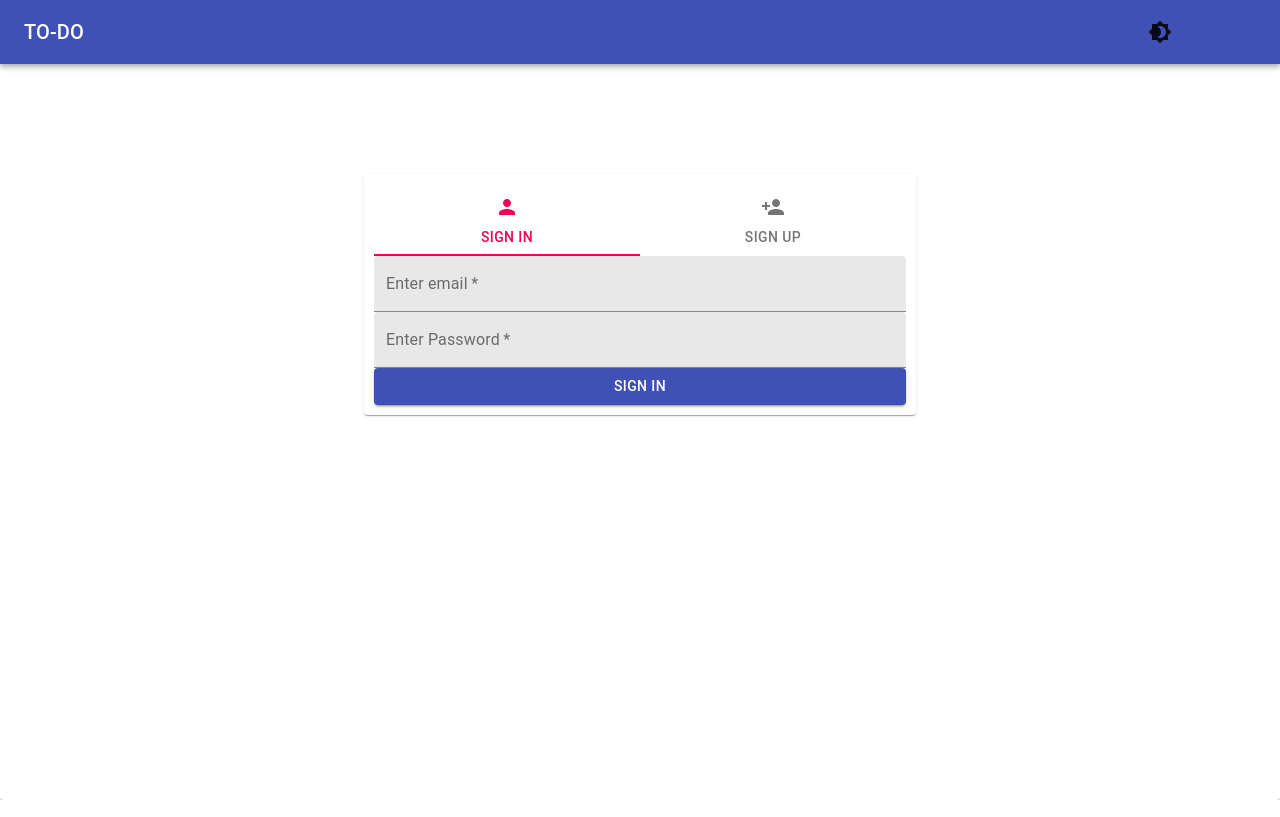
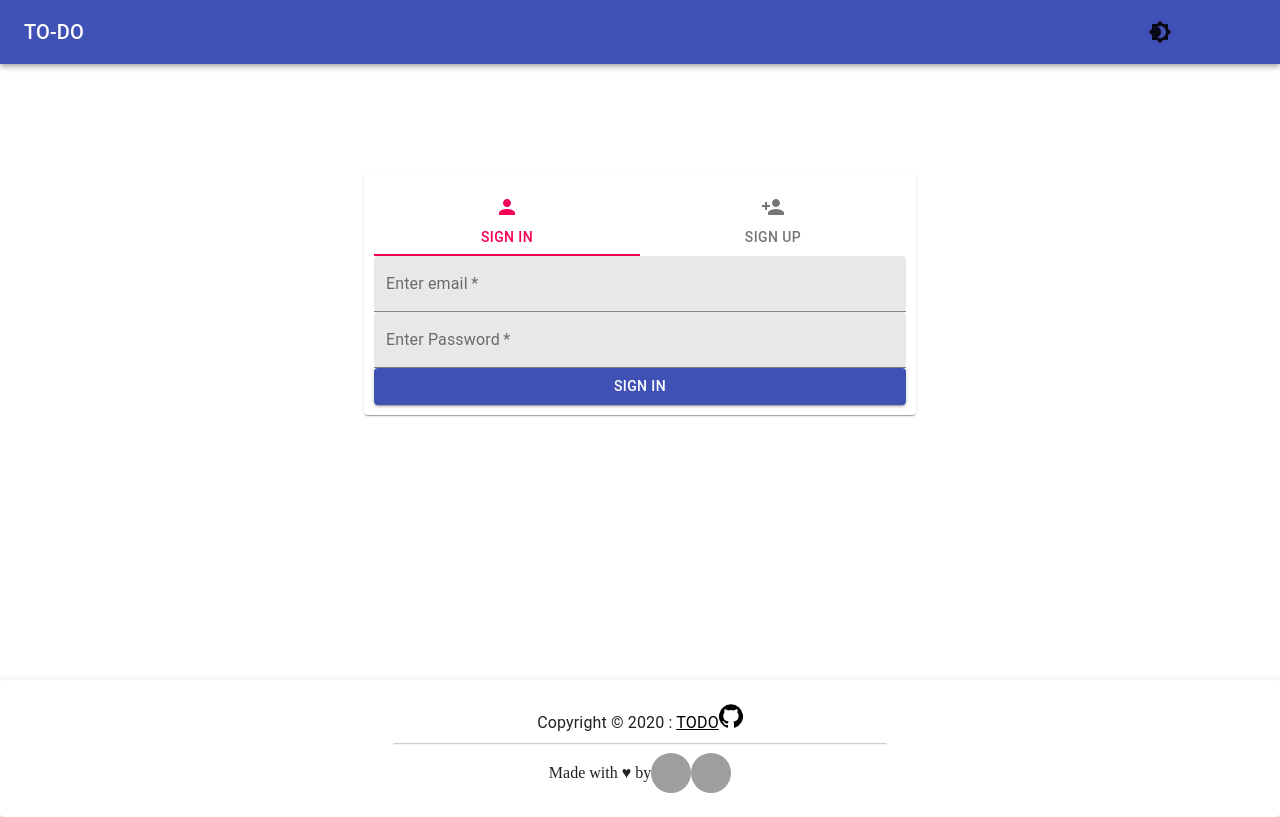
Before and after one commit to santoshvijapure/stackhack-hackathon-frontend, a React (Create React App) app: page / in a window 1280 px wide. Built offline with nearby package versions, Linux system fonts and the light colour scheme; grey boxes are pictures that could not be loaded.

Commit message:
footer added

```diff
--- a/src/App.css
+++ b/src/App.css
@@ -1,3 +1,29 @@
 body {
 	margin: 0;
 }
+
+.landing {
+	min-height: 85vh;
+}
+.footer {
+	padding: 1.5em;
+	background-color: black;
+	justify-content: center;
+}
+.center {
+	display: flex;
+	align-items: center;
+	justify-content: center;
+}
+hr {
+	max-width: 40%;
+	opacity: .5;
+}
+
+a {
+	color: #000;
+}
+
+a:hover {
+	color: blue;
+}
--- a/src/App.js
+++ b/src/App.js
@@ -1,6 +1,7 @@
 import React, { useState } from 'react';
 import './App.css';
 import LandingPage from './components/LandingPage';
+import Footer from './components/Footer';
 import { SnackbarProvider } from 'notistack';
 import { MuiThemeProvider, createMuiTheme } from '@material-ui/core/styles';
 import { Paper } from '@material-ui/core';
@@ -35,6 +36,7 @@ function App() {
 			<SnackbarProvider maxSnack={3}>
 				<Paper style={{ height: '100vh' }}>
 					<LandingPage onToggleDark={toggleDarkTheme} />
+					<Footer />
 				</Paper>
 			</SnackbarProvider>
 		</MuiThemeProvider>
--- /dev/null
+++ b/src/components/Footer.js
@@ -0,0 +1,29 @@
+import React from 'react';
+import { Paper, Typography, Avatar } from '@material-ui/core';
+import GitHubIcon from '@material-ui/icons/GitHub';
+function Footer() {
+	return (
+		<Paper elevation={3} className="footer">
+			<div className="center">
+				<Typography>
+					Copyright © 2020 :{' '}
+					<a href="https://github.com/santoshvijapure/stackhack-hackathon-frontend">
+						TODO
+						<GitHubIcon />
+					</a>
+				</Typography>
+			</div>
+			<hr />
+			<div className="center">
+				Made with ♥ by
+				<a href="https://santoshvijapure.xyz">
+					<Avatar alt="Santosh Vijapure" src="https://santoshvijapure.xyz/index/img/1.jpg" />
+				</a>
+				<a href="http://pprathameshmore.github.io/">
+					<Avatar alt="Prathamesh More" src="https://avatars2.githubusercontent.com/u/17108186?s=460&v=4" />
+				</a>
+			</div>
+		</Paper>
+	);
+}
+export default Footer;
--- a/src/components/LandingPage.js
+++ b/src/components/LandingPage.js
@@ -44,7 +44,7 @@ export default function ButtonAppBar({ onToggleDark }) {
 	};
 
 	return (
-		<div>
+		<div className="landing">
 			<Backdrop className={backDropClasses.backdrop} open={open}>
 				<CircularProgress color="inherit" />
 			</Backdrop>
--- a/src/components/MaterialTable.js
+++ b/src/components/MaterialTable.js
@@ -20,12 +20,12 @@ export default function TodoTable() {
 	// token and user from localstorange for API calls
 	let token = window.localStorage.getItem('token');
 	let user = window.localStorage.getItem('user');
-	const config = {
+	const headerConfig = {
 		headers: { Authorization: `Bearer ${token}` }
 	};
 	useEffect(() => {
 		axios
-			.get('https://to-do-stackhack.herokuapp.com/api/v1/todo', config)
+			.get('https://to-do-stackhack.herokuapp.com/api/v1/todo', headerConfig)
 			.then((data) => {
 				setState(data.data.data);
 				setisLoading(false);
@@ -38,7 +38,7 @@ export default function TodoTable() {
 	const update = () => {
 		// debugger;
 		axios
-			.get('https://to-do-stackhack.herokuapp.com/api/v1/todo/', config)
+			.get('https://to-do-stackhack.herokuapp.com/api/v1/todo/', headerConfig)
 			.then((data) => {
 				setState(data.data.data);
 			})
@@ -61,7 +61,7 @@ export default function TodoTable() {
 							setTimeout(() => {
 								newData = { ...newData, user: user };
 								axios
-									.post('https://to-do-stackhack.herokuapp.com/api/v1/todo/', newData, config)
+									.post('https://to-do-stackhack.herokuapp.com/api/v1/todo/', newData, headerConfig)
 									.then((res) => {
 										update();
 										enqueueSnackbar(`"${res.data.data.task}" added to todo list `, {
@@ -91,7 +91,7 @@ export default function TodoTable() {
 											priority: newData.priority,
 											isImportent: newData.isImportent
 										},
-										config
+										headerConfig
 									)
 									.then((res) => {
 										update();
@@ -107,7 +107,10 @@ export default function TodoTable() {
 						new Promise((resolve) => {
 							setTimeout(() => {
 								axios
-									.delete(`https://to-do-stackhack.herokuapp.com/api/v1/todo/${oldData._id}`, config)
+									.delete(
+										`https://to-do-stackhack.herokuapp.com/api/v1/todo/${oldData._id}`,
+										headerConfig
+									)
 									.then((data) => {
 										update();
 										enqueueSnackbar(`"${data.data.data.task}" is deleted `, {
--- a/src/components/auth/UserAuth.js
+++ b/src/components/auth/UserAuth.js
@@ -9,6 +9,7 @@ import PersonIcon from '@material-ui/icons/Person';
 // snackbar lib
 import { useSnackbar } from 'notistack';
 import TabPanel from './TabPanel';
+
 import { useAuthStyles, useLoadingStyle } from '../helper/styles';
 
 export default function IconLabelTabs({ setisLoggedIn }) {
--- a/src/components/helper/columns.js
+++ b/src/components/helper/columns.js
@@ -31,7 +31,7 @@ const columns = [
 		title: 'priority',
 		field: 'priority',
 		type: 'numeric',
-		lookup: { 1: 1, 2: 2, 3: 3, 4: 4, 5: 5 },
+		lookup: { 1: 1, 2: 2, 3: 3 },
 		cellStyle: { width: '5%' }
 	},
 	{
--- a/src/index.js
+++ b/src/index.js
@@ -9,4 +9,4 @@ render(<App />, document.getElementById('root'));
 // If you want your app to work offline and load faster, you can change
 // unregister() to register() below. Note this comes with some pitfalls.
 // Learn more about service workers: https://bit.ly/CRA-PWA
-serviceWorker.unregister();
+serviceWorker.register();
```
Also changed, not shown: public/manifest.json.
